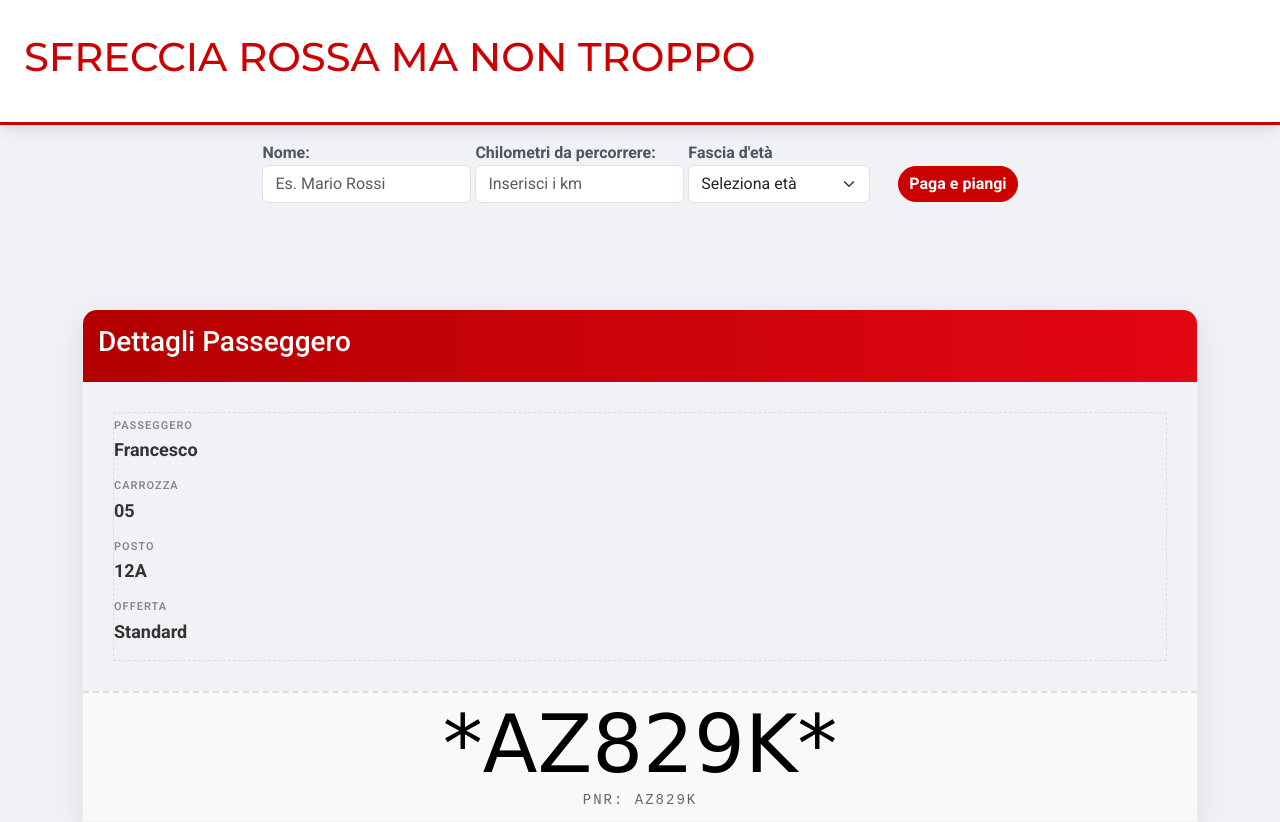
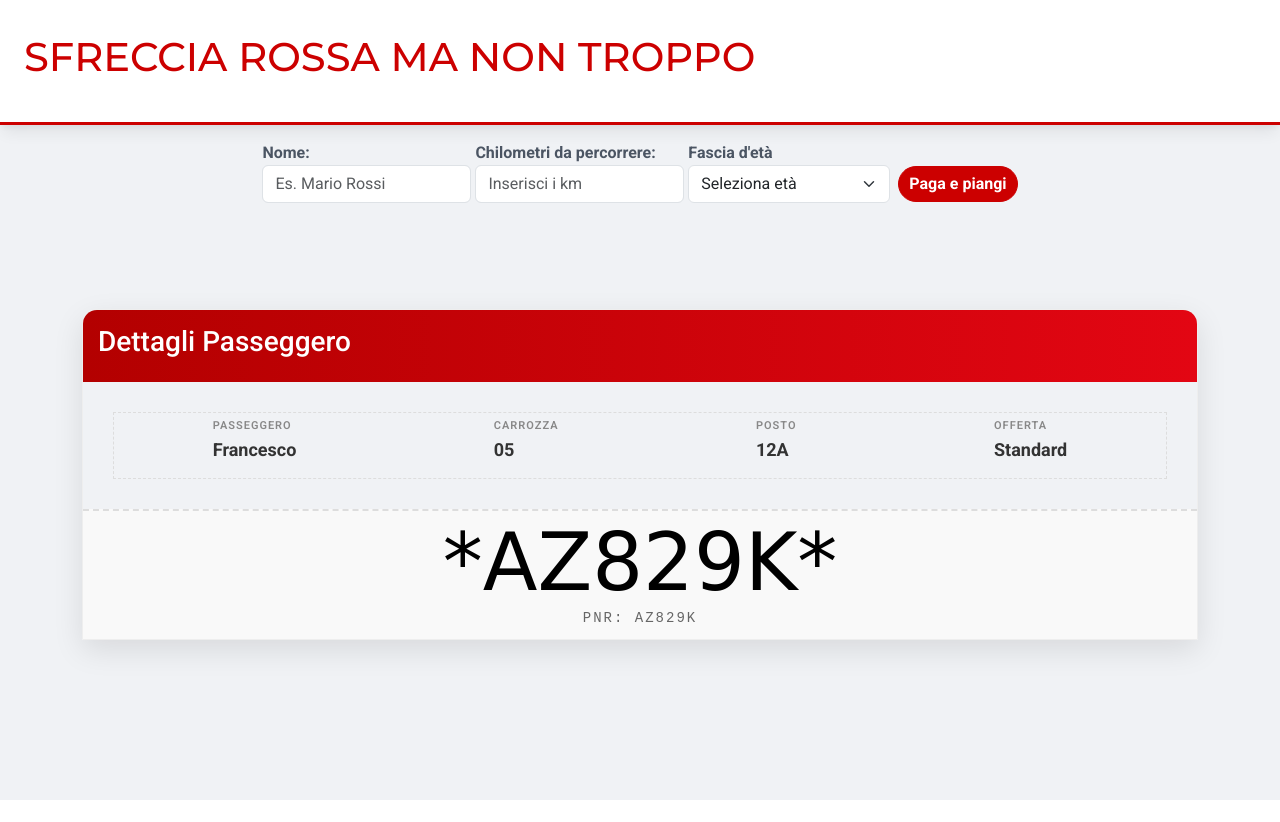
Before and after one commit to francesco-cassese/js-biglietto-treno-form, a plain HTML site: page index.html in a window 1280 px wide. After the commit the page ends 800 px from the top, so only its background shows below. Drawn offline with nearby package versions, Linux system fonts and the light colour scheme; a web font is replaced by a local one.

Commit message:
Fix: Aggiustata la responsività del ticket

```diff
--- a/index.html
+++ b/index.html
@@ -87,7 +87,7 @@
                             <h3>Dettagli Passeggero</h3>
                         </div>
                         <div class="ticket-body">
-                            <div class="details d-flex justify-content-around flex-column">
+                            <div class="details d-flex justify-content-around">
                                 <div class="detail-item d-flex flex-column">
                                     <span class="label">PASSEGGERO</span>
                                     <span class="value">Francesco</span>
--- a/styles/style.css
+++ b/styles/style.css
@@ -74,7 +74,7 @@
 /* --- Form --- */
 
 .form-select {
-    width: 88%;
+    width: 98%;
 }
 
 /* --- Card --- */
@@ -103,6 +103,7 @@
     border: 1px dashed #ddd;
     padding-top: 5px;
     color: #999;
+    flex-direction: column;
 }
 
 .detail-item {
@@ -175,6 +176,6 @@
 
 @media screen and (min-width: 425px) {
     .details {
-        disp
+        flex-direction: row;
     }
 }
```
